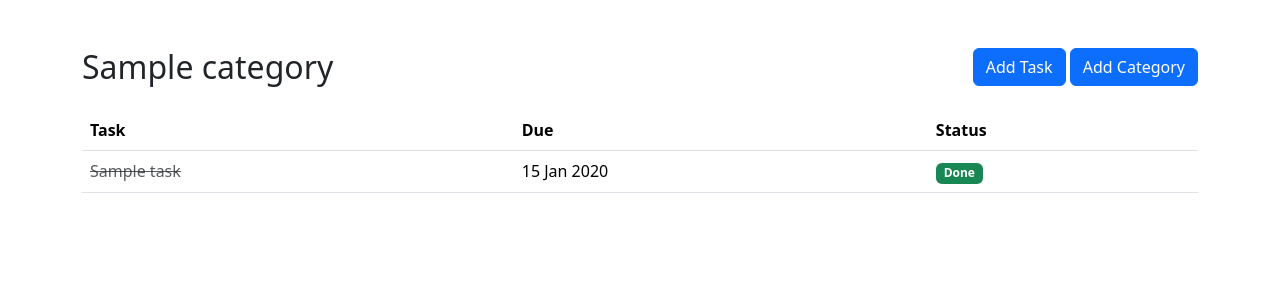
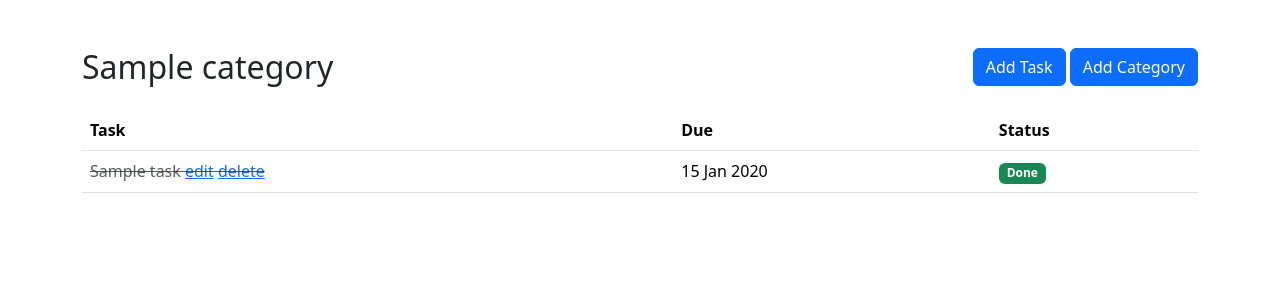
Before and after one commit to Kylekibet/todo_app, a Flask app: page /tasks/1 in a window 1280 px wide. Shown: the part 75-375 px from the top of the page. Run offline with Flask 3, Linux system fonts and the light colour scheme; a user stored in the database is signed in; tables that the repository leaves empty hold one stand-in row (values such as "Sample post"); parts of the project's set-up code (start-up, migrations or seed data) failed here and were passed over; some libraries are stand-ins or nearby versions.

Commit message:
add edit and delete button

```diff
--- a/templates/view_tasks.html
+++ b/templates/view_tasks.html
@@ -29,7 +29,7 @@ block content %}
           <td
             class="{{ 'text-decoration-line-through text-body-secondary' if task.done }}"
           >
-            {{ task.title }}
+            {{ task.title }} <a href="{{ url_for('pages.task_edit', task_id=task.id) }}">edit</a> <a href="{{ url_for('pages.delete_task', task_id=task.id)}}">delete</a>
           </td>
           <td>
             {% if task.date_due %} {{ task.date_due.strftime('%d %b %Y') }} {%
```
